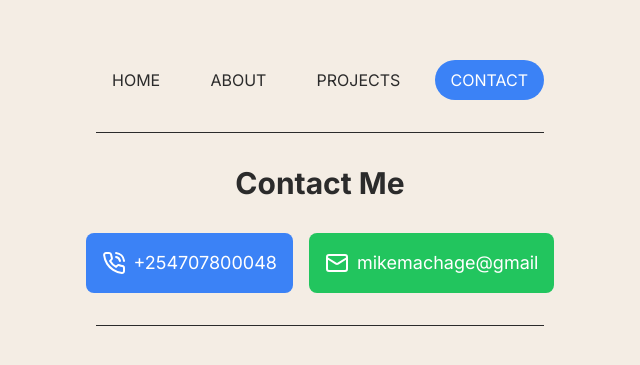
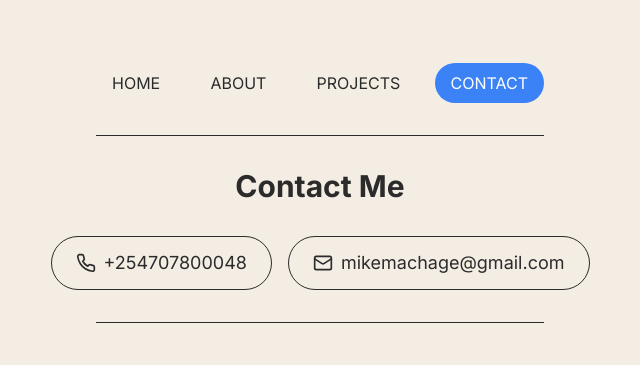
Before and after one commit to machage9603/personal-website, a Next.js app: page /contact in a window 1280 px wide. Shown: the part 207-572 px from the top of the page, without its empty margins (320-960 px from the left). Built offline with nearby package versions, Linux system fonts and the light colour scheme.

Commit message:
change padding for CTA in homepage

```diff
--- a/app/contact/page.tsx
+++ b/app/contact/page.tsx
@@ -2,7 +2,7 @@
 
 import { motion } from "framer-motion";
 import Navbar from "../components/Navbar";
-import { PhoneCall, Mail } from "lucide-react";
+import { Phone, Mail } from "lucide-react";
 
 export default function Contact() {
   return (
@@ -19,20 +19,24 @@ export default function Contact() {
           Contact Me
         </h1>
         <div className="flex flex-col sm:flex-row justify-center items-center space-y-4 sm:space-y-0 sm:space-x-4 w-full">
-          <a
+          <motion.a
             href="tel:+254707800048"
-            className="flex items-center justify-center space-x-2 p-4 bg-blue-500 text-white rounded-lg hover:bg-blue-600 transition-colors duration-300 w-full sm:w-auto"
+            className="flex items-center justify-center space-x-2 px-6 py-3 text-current border border-current rounded-full transition-all duration-300 hover:bg-green-500 hover:border-green-500 hover:text-white active:bg-green-600 active:border-green-600 w-full sm:w-auto"
+            whileHover={{ scale: 1.05 }}
+            whileTap={{ scale: 0.95 }}
           >
-            <PhoneCall className="w-6 h-6" />
+            <Phone className="w-5 h-5" />
             <span className="text-lg">+254707800048</span>
-          </a>
-          <a
+          </motion.a>
+          <motion.a
             href="mailto:mikemachage@gmail.com"
-            className="flex items-center justify-center space-x-2 p-4 bg-green-500 text-white rounded-lg hover:bg-green-600 transition-colors duration-300 w-full sm:w-auto"
+            className="flex items-center justify-center space-x-2 px-6 py-3 text-current border border-current rounded-full transition-all duration-300 hover:bg-blue-500 hover:border-blue-500 hover:text-white active:bg-[#DB4437] active:border-[#DB4437] w-full sm:w-auto"
+            whileHover={{ scale: 1.05 }}
+            whileTap={{ scale: 0.95 }}
           >
-            <Mail className="w-6 h-6" />
-            <span className="text-lg">mikemachage@gmail</span>
-          </a>
+            <Mail className="w-5 h-5" />
+            <span className="text-lg">mikemachage@gmail.com</span>
+          </motion.a>
         </div>
         <motion.div
           className="w-full h-px bg-[#2B2B2B] dark:bg-white mt-8"
```
